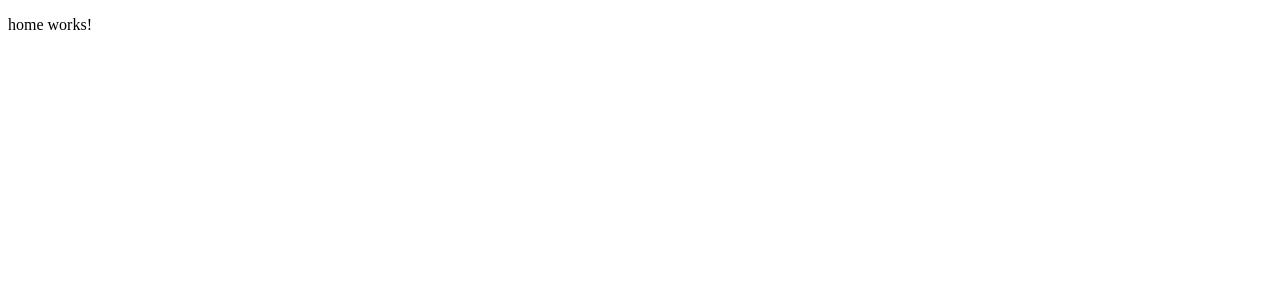
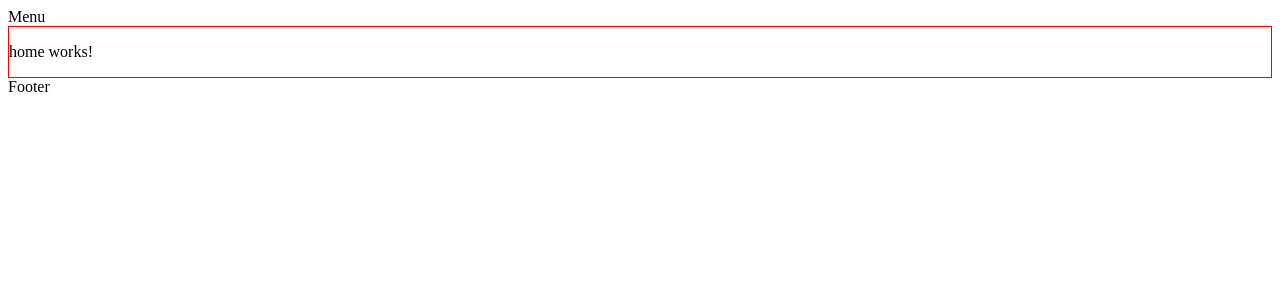
Before and after one commit to phrygien/angular-struct, an Angular app: page /home in a window 1280 px wide. Shown: the top 300 px of the page. Built offline with nearby package versions, Linux system fonts and the light colour scheme.

Commit message:
mise en place public layout

```diff
--- /dev/null
+++ b/src/app/public/playout/playout.component.html
@@ -0,0 +1,9 @@
+<div>
+  Menu
+</div>
+<div style="border: solid 1px red;">
+  <router-outlet />
+</div>
+<div>
+  Footer
+</div>
--- a/src/app/public/public.module.ts
+++ b/src/app/public/public.module.ts
@@ -4,6 +4,7 @@ import { HomeComponent } from './home/home.component';
 import { ContactComponent } from './contact/contact.component';
 import { CocktailComponent } from './cocktail/cocktail.component';
 import { PublicRoutingModule } from './public-routing.module';
+import { PlayoutComponent } from './playout/playout.component';
 
 
 
@@ -11,7 +12,8 @@ import { PublicRoutingModule } from './public-routing.module';
   declarations: [
     HomeComponent,
     ContactComponent,
-    CocktailComponent
+    CocktailComponent,
+    PlayoutComponent
   ],
   imports: [
     CommonModule,
```
Also changed, not shown: src/app/public/playout/playout.component.ts (added, +10 -0 lines), src/app/public/public-routing.module.ts (+7 -4 lines), src/app/public/playout/playout.component.css (added), 1 other file (tests, documents, lock files or other folders).
